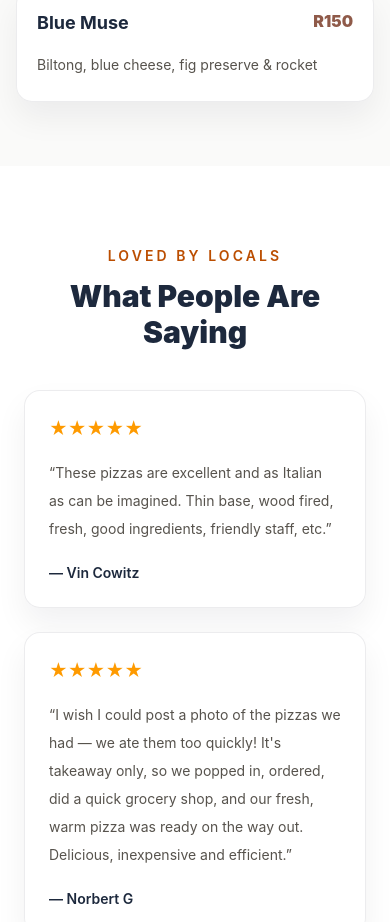
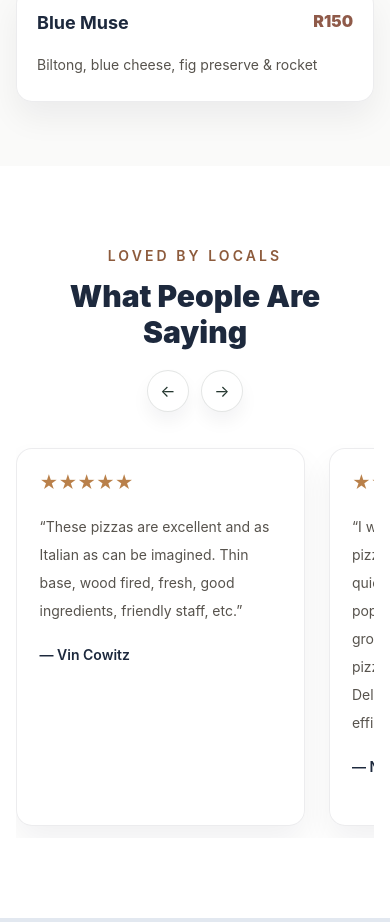
Before and after one commit to TristanMunnik/deep-south-pizzeria, a React (Vite) app: page / in a window 390 px wide. Shown: the part 3835-4757 px from the top of the page. Built offline with nearby package versions, Linux system fonts and the light colour scheme.

Commit message:
made some styling changes

```diff
--- a/src/App.css
+++ b/src/App.css
@@ -17,7 +17,6 @@
 .menu-card,
 .review-card,
 .visit-photo,
-.header-call,
 .brand-mark,
 .primary-btn,
 .secondary-btn {
@@ -43,8 +42,7 @@
 }
 
 .primary-btn:hover,
-.secondary-btn:hover,
-.header-call:hover {
+.secondary-btn:hover {
   transform: translateY(-2px);
 }
 
@@ -61,12 +59,6 @@
 
 .secondary-btn:hover {
   background: rgba(255, 255, 255, 0.12);
-}
-
-.header-call {
-  background: linear-gradient(135deg, var(--brand-forest), var(--brand-forest-soft));
-  border: 1px solid rgba(217, 179, 138, 0.2);
-  box-shadow: 0 8px 18px rgba(36, 54, 47, 0.18);
 }
 
 .brand-mark {
@@ -103,7 +95,10 @@
 }
 
 .review-card {
-  padding: 1.5rem;
+  flex: 0 0 calc(50% - 0.75rem);
+  min-width: 280px;
+  min-height: 220px;
+  padding: 1.25rem 1.4rem;
 }
 
 .menu-card:hover,
@@ -131,6 +126,42 @@
   font-weight: 900;
 }
 
+.review-slider {
+  display: flex;
+  gap: 1.5rem;
+  overflow-x: auto;
+  scroll-snap-type: x proximity;
+  padding: 0.25rem 0.2rem 0.8rem;
+  scrollbar-width: none;
+}
+
+.review-slider::-webkit-scrollbar {
+  display: none;
+}
+
+.review-card {
+  scroll-snap-align: start;
+}
+
+.review-nav-btn {
+  display: inline-flex;
+  align-items: center;
+  justify-content: center;
+  width: 42px;
+  height: 42px;
+  border: 1px solid rgba(36, 54, 47, 0.12);
+  border-radius: 9999px;
+  background: #fff;
+  color: var(--brand-forest);
+  box-shadow: 0 10px 18px rgba(15, 23, 42, 0.05);
+  transition: transform 0.2s ease, box-shadow 0.2s ease;
+}
+
+.review-nav-btn:hover {
+  transform: translateY(-2px);
+  box-shadow: 0 14px 24px rgba(15, 23, 42, 0.1);
+}
+
 .visit-photo {
   height: 100%;
   min-height: 300px;
@@ -152,11 +183,18 @@
   }
 }
 
+@media (max-width: 768px) {
+  .review-card {
+    flex-basis: 82%;
+    min-width: 82%;
+    min-height: 200px;
+  }
+}
+
 @media (max-width: 640px) {
 
   .primary-btn,
-  .secondary-btn,
-  .header-call {
+  .secondary-btn {
     width: 100%;
   }
 
--- a/src/components/Header.jsx
+++ b/src/components/Header.jsx
@@ -18,7 +18,7 @@ export default function Header() {
           <a href="#home" className="transition hover:text-[#d9b38a]">Home</a>
           <a href="#menu" className="transition hover:text-[#d9b38a]">Menu</a>
           <a href="#reviews" className="transition hover:text-[#d9b38a]">Reviews</a>
-          <a href="#visit" className="transition hover:text-[#d9b38a]">Visit</a>
+          <a href="#visit" className="transition hover:text-[#d9b38a]">Location</a>
         </nav>
 
         <p className="text-[1rem] font-medium text-stone-100">
--- a/src/components/Reviews.jsx
+++ b/src/components/Reviews.jsx
@@ -1,22 +1,62 @@
+import { useRef } from 'react'
 import { reviews } from '../data/reviews'
 
 export default function Reviews() {
+    const sliderRef = useRef(null)
+
+    const scrollSlider = (direction) => {
+        const container = sliderRef.current
+        if (!container) return
+
+        const firstCard = container.querySelector('.review-card')
+        if (!firstCard) return
+
+        const gap = 24
+        const cardWidth = firstCard.getBoundingClientRect().width + gap
+
+        container.scrollBy({
+            left: direction === 'next' ? cardWidth : -cardWidth,
+            behavior: 'smooth',
+        })
+    }
+
     return (
-        <section id="reviews" className="bg-white px-6 py-20">
+        <section id="reviews" className="bg-white px-4 py-20 sm:px-6">
             <div className="mx-auto max-w-6xl">
-                <div className="mb-10 text-center">
-                    <p className="mb-3 text-sm font-semibold uppercase tracking-[0.22em] text-amber-700">
-                        Loved by locals
-                    </p>
-                    <h2 className="text-3xl font-black text-slate-800 sm:text-4xl">
-                        What People Are Saying
-                    </h2>
+                <div className="mb-8 flex flex-col items-center justify-between gap-5 text-center sm:mb-10 sm:flex-row sm:text-left">
+                    <div>
+                        <p className="mb-3 text-sm font-semibold uppercase tracking-[0.22em] text-[#8d5b3c]">
+                            Loved by locals
+                        </p>
+                        <h2 className="text-3xl font-black text-slate-800 sm:text-4xl">
+                            What People Are Saying
+                        </h2>
+                    </div>
+
+                    <div className="flex items-center gap-3">
+                        <button
+                            type="button"
+                            aria-label="Previous reviews"
+                            onClick={() => scrollSlider('prev')}
+                            className="review-nav-btn"
+                        >
+                            ←
+                        </button>
+                        <button
+                            type="button"
+                            aria-label="Next reviews"
+                            onClick={() => scrollSlider('next')}
+                            className="review-nav-btn"
+                        >
+                            →
+                        </button>
+                    </div>
                 </div>
 
-                <div className="grid gap-6 md:grid-cols-2 xl:grid-cols-3">
+                <div ref={sliderRef} className="review-slider">
                     {reviews.map((review) => (
                         <article key={review.name} className="review-card">
-                            <div className="mb-4 text-lg text-amber-500" aria-label={`${review.rating} out of 5 stars`}>
+                            <div className="mb-4 text-lg text-[#b9804a]" aria-label={`${review.rating} out of 5 stars`}>
                                 {'★'.repeat(review.rating)}
                             </div>
                             <p className="mb-5 text-sm leading-7 text-stone-600">“{review.text}”</p>
--- a/src/components/Visits.jsx
+++ b/src/components/Visits.jsx
@@ -37,8 +37,13 @@ export default function Visit() {
                         </div>
 
                         <div className="flex flex-col gap-3 sm:flex-row sm:justify-start">
-                            <a href="tel:0211802757" className="primary-btn w-full sm:w-auto">
-                                Call Now
+                            <a
+                                href="https://www.google.com/search?q=Deep+South+Pizzeria+Simon%27s+Town"
+                                target="_blank"
+                                rel="noreferrer"
+                                className="primary-btn w-full sm:w-auto"
+                            >
+                                View on Google
                             </a>
                             <a href="#home" className="secondary-btn w-full sm:w-auto">
                                 Back to Top
```
